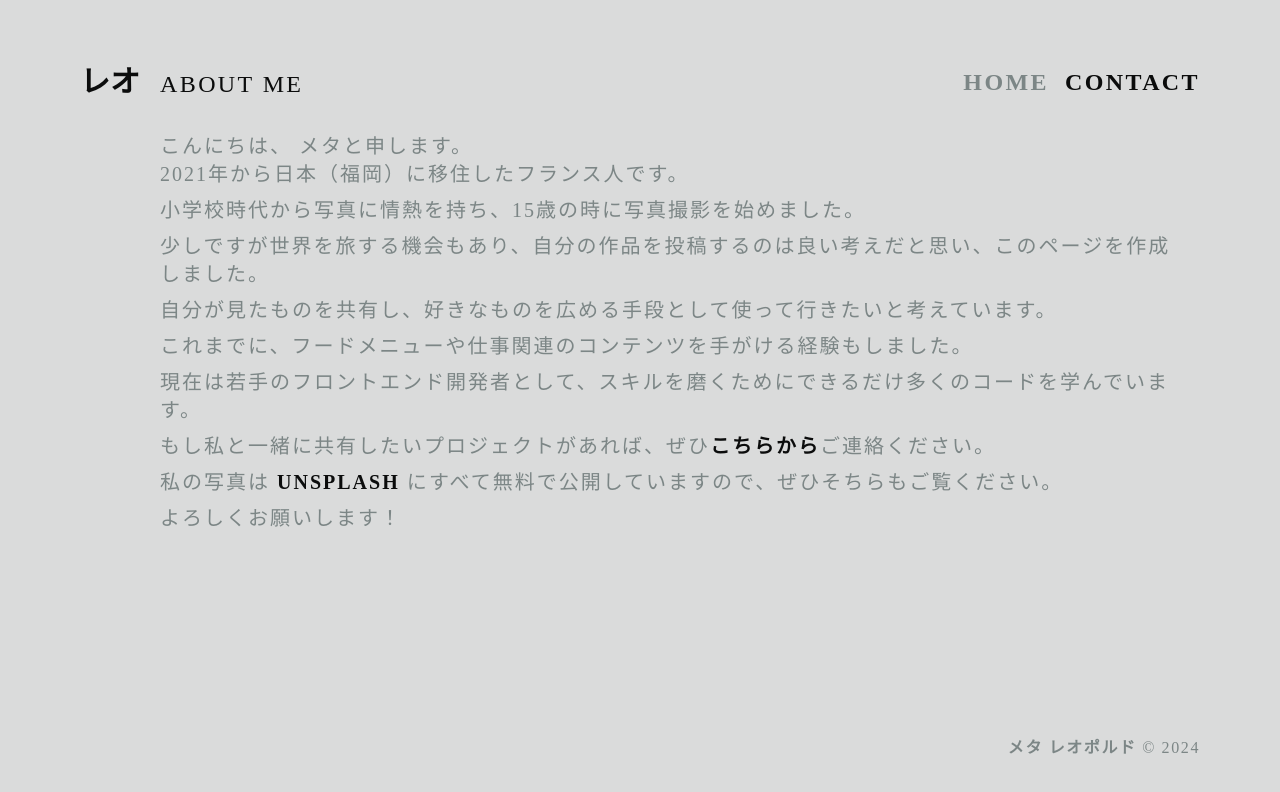
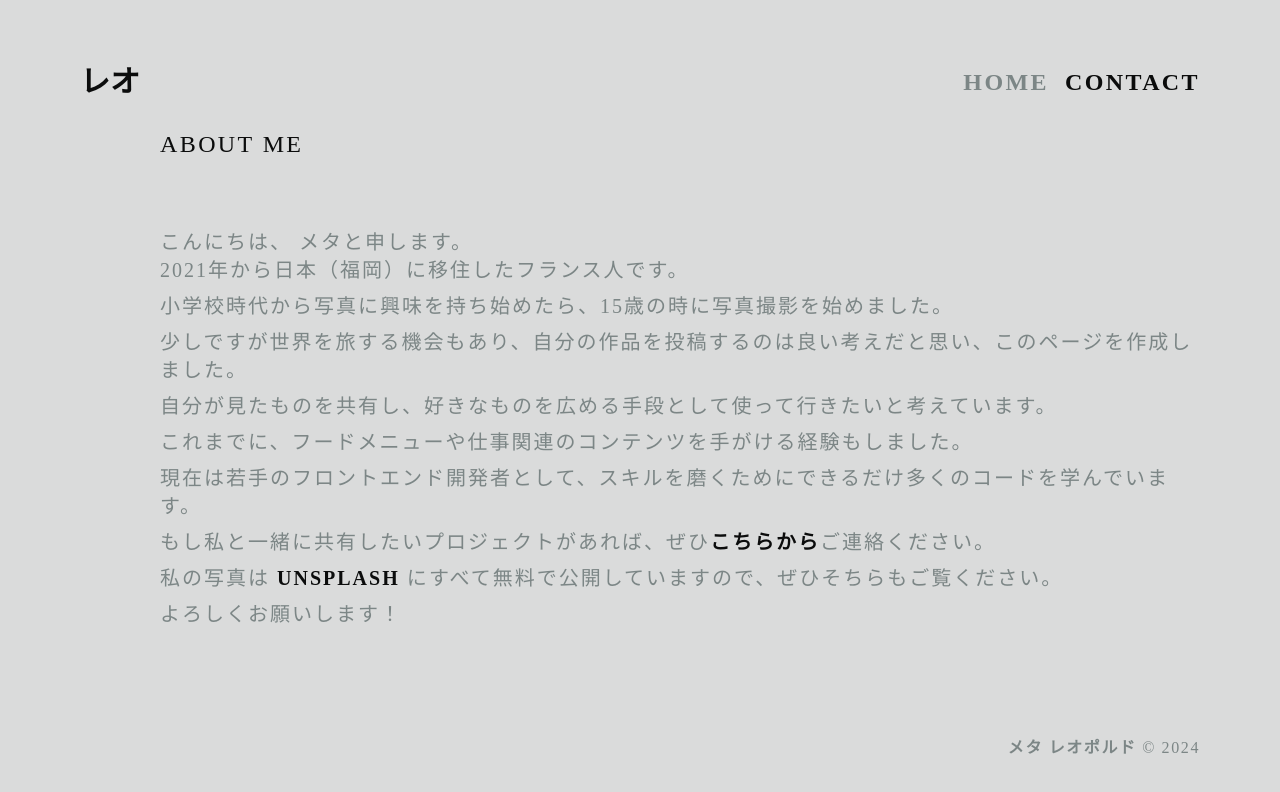
Before and after one commit to Drungor/Photo-website, a Next.js app: page /contact in a window 1280 px wide. Shown: the top 792 px of the page. Built offline with nearby package versions, Linux system fonts and the light colour scheme.

Commit message:
modified landscape pictures view on mobile

```diff
--- a/src/app/Components/CardGallery.tsx
+++ b/src/app/Components/CardGallery.tsx
@@ -1,7 +1,6 @@
 'use client';
 
-import Image  from "next/image";
-import {useState , useEffect} from "react";
+import Image from "next/image";
 
 interface CardGalleryProps {
     id: number;
@@ -11,26 +10,25 @@ interface CardGalleryProps {
     alt?: string;
 }
 
+const CardGallery: React.FC<CardGalleryProps> = ({ id, modeP, title, src, alt }) => {
+    const defaultWidth = modeP === 'portrait' ? 355 : 800; // Largeur par défaut pour md et supérieur
 
-
-const CardGallery: React.FC<CardGalleryProps> = ({id,modeP,title,src,alt}) => {
-    const width = modeP === 'portrait' ? 355 : 800;
-
+    // Détermine la largeur en fonction de l'écran
+    const imageWidth = typeof window !== "undefined" && window.innerWidth < 768 ? 355 : defaultWidth;
 
     return (
-        <section className="flex flex-row"
-            style = {{width: width}}>
-                <Image
+        <section className="flex flex-row rounded-md" style={{ width: imageWidth }}>
+            <Image
                 key={id}
                 height={500}
-                width={width}
+                width={imageWidth} // Largeur dynamique ici
                 src={src}
                 alt={title || 'Image'}
-                className="rounded-md object-fit"
+                className="rounded-md object-cover"
                 loading="lazy"
-                />
+            />
         </section>
     );
-}
+};
 
 export default CardGallery;
--- a/src/app/Components/GallerySlider.tsx
+++ b/src/app/Components/GallerySlider.tsx
@@ -50,7 +50,6 @@ const GallerySlider = ({ gallery, children }: GallerysliderProps) => {
     setSectionHeight(calculatedHeight > 100 ? calculatedHeight : 100); // Minimum 100vh
   }, [isMobile]);
 
-
   const { scrollYProgress } = useScroll();
   const x = useTransform(scrollYProgress, [0, 1], [0, -containerWidth]);
 
@@ -61,7 +60,9 @@ const GallerySlider = ({ gallery, children }: GallerysliderProps) => {
     style={isMobile ? {} : { height: `${sectionHeight}vh` }}
     >
        {isMobile ? (
-        <div className="flex flex-col gap-6 items-center">
+        <div
+        className="flex flex-col gap-6 items-center "
+        >
           {children}
         </div>
       ) : (
--- a/src/app/contact/page.tsx
+++ b/src/app/contact/page.tsx
@@ -4,18 +4,21 @@ const linkCss = "text-typo font-semibold uppercase hover:text-primary";
 const bottomSpacingCss = "mb-2";
 
 
+{/* <main className="md:mx-0 mx-4 md:ml-20 relative">
+<h1 className="my-8 md:sticky md:top-32 text-2xl font-normal tracking-widest"> */}
+
     return (
         <>
             <main>
-                <section className="mx-4 md:ml-20 relative">
-                    <div>
-                    <h1 className=" my-8 md:sticky md:top-32 text-2xl font-normal tracking-widest">
+                <section className="md:mx-0 mx-4 md:ml-20 relative">
+                    <div className="md:sticky md:top-32">
+                        <h1 className="my-8  text-2xl font-normal tracking-widest">
                         ABOUT ME
                         </h1>
                     </div>
-                        <div className="text-justify md:text-left text-secondary font-medium text-lg md:text-xl tracking-widest mb-8 md:mb-0">
+                    <div className="text-justify md:text-left text-secondary font-medium text-lg md:text-xl tracking-widest mb-8 md:mb-0 md:mt-32">
                         <p className={bottomSpacingCss}>こんにちは、 メタと申します。<br/>2021年から日本（福岡）に移住したフランス人です。</p>
-                            <p className={bottomSpacingCss}>小学校時代から写真に情熱を持ち、15歳の時に写真撮影を始めました。</p>
+                        <p className={bottomSpacingCss}>小学校時代から写真に興味を持ち始めたら、15歳の時に写真撮影を始めました。</p>
                         <p className={bottomSpacingCss}>少しですが世界を旅する機会もあり、自分の作品を投稿するのは良い考えだと思い、このページを作成しました。</p>
                         <p className={bottomSpacingCss}>自分が見たものを共有し、好きなものを広める手段として使って行きたいと考えています。</p>
                         <p className={bottomSpacingCss}>これまでに、フードメニューや仕事関連のコンテンツを手がける経験もしました。</p>
```
Lines whose indentation alone changed are shown as unchanged.
